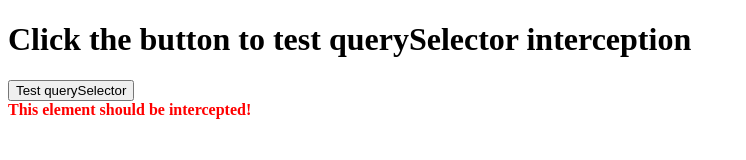
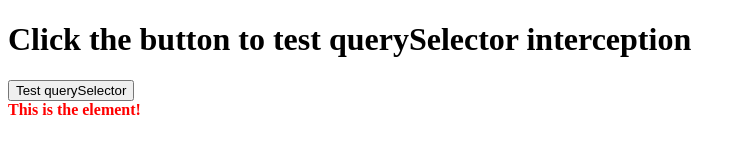
Before and after one commit to Starry-blue-sky/DOM-API-TEST, a plain HTML site: page index.html in a window 1280 px wide. Shown: the whole page, without its empty margins (0-746 px from the left). Drawn offline with Linux system fonts and the light colour scheme.

Commit message:
Update index.html

```diff
--- a/index.html
+++ b/index.html
@@ -14,7 +14,7 @@
 <body>
   <h1>Click the button to test querySelector interception</h1>
   <button id="testButton">Test querySelector</button>
-  <div id="forbidden">This element should be intercepted!</div>
+  <div id="forbidden">This is the element!</div>
 
   <script>
     document.getElementById('testButton').addEventListener('click', () => {
```
